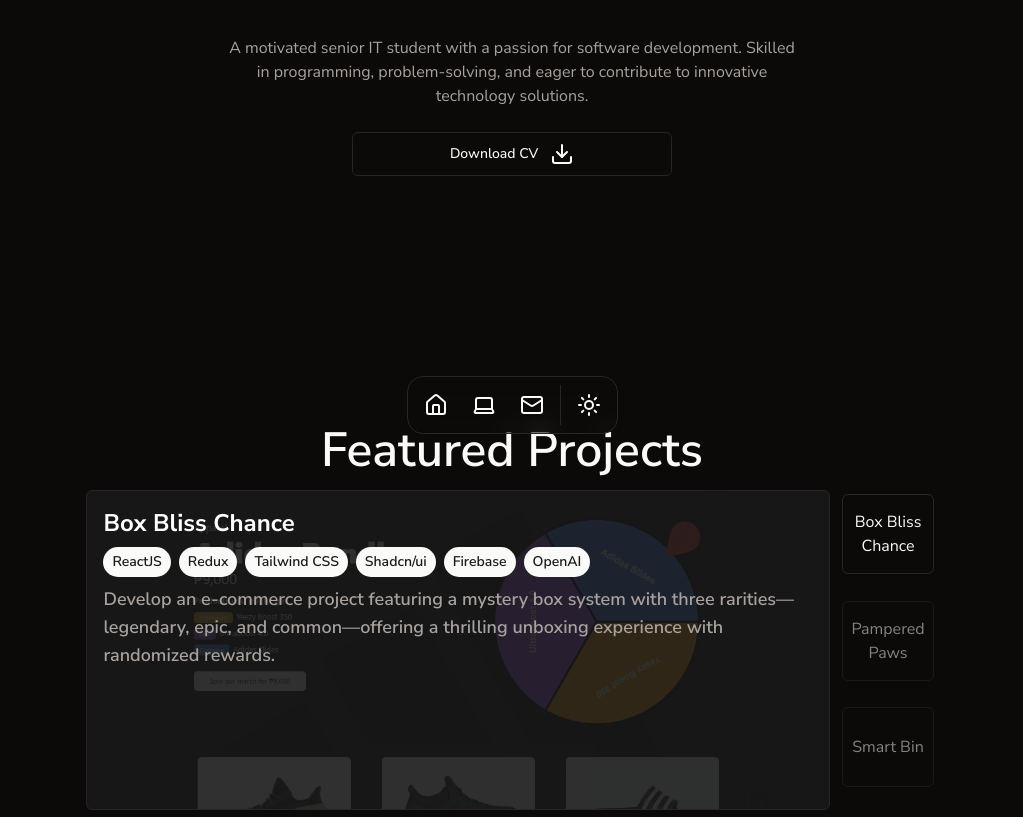
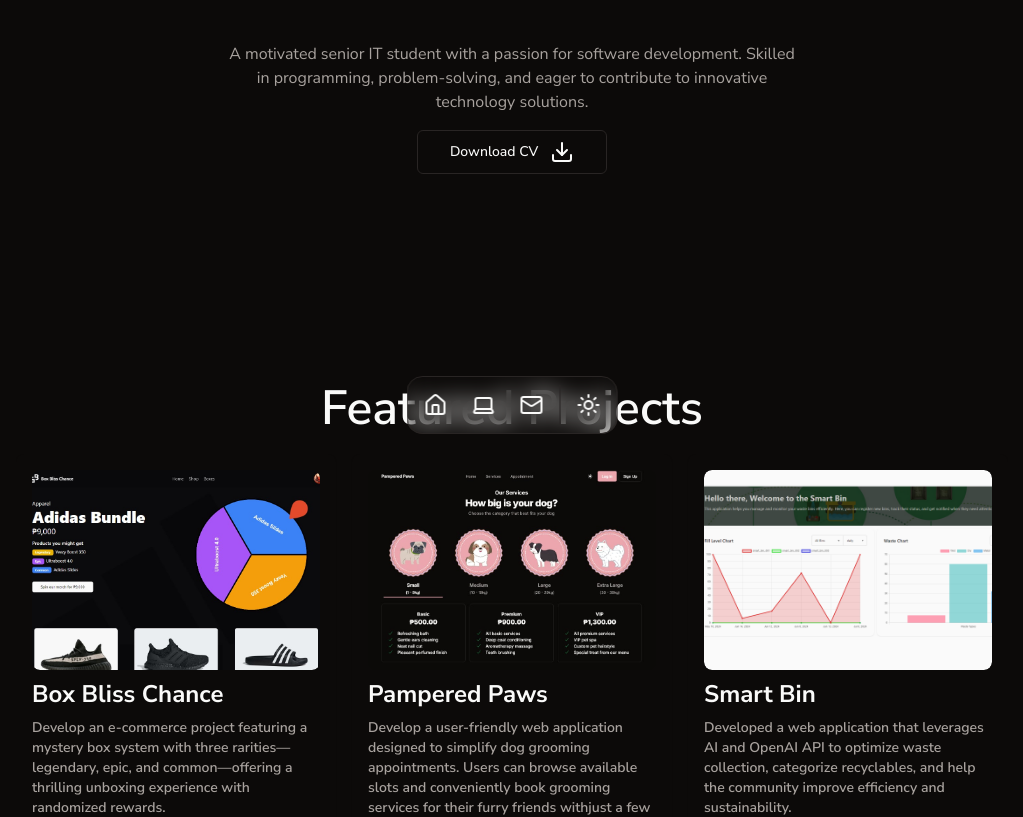
Before and after one commit to patriki28/portfolio, a React (Vite) app: page / in a window 1280 px wide. Shown: the part 326-1143 px from the top of the page, without its empty margins (128-1151 px from the left). Built offline with nearby package versions, Linux system fonts and the light colour scheme.

Commit message:
style: change the logo, and carousel layout.

```diff
--- a/package.json
+++ b/package.json
@@ -44,7 +44,8 @@
     "react-intersection-observer": "^9.13.1",
     "react-scroll": "^1.9.0",
     "tailwind-merge": "^2.5.5",
-    "tailwindcss-animate": "^1.0.7"
+    "tailwindcss-animate": "^1.0.7",
+    "yet-another-react-lightbox": "^1.14.0"
   },
   "devDependencies": {
     "@eslint/js": "^9.15.0",
--- a/src/components/sections/ContactMe.jsx
+++ b/src/components/sections/ContactMe.jsx
@@ -5,8 +5,10 @@
 export default function ContactMe() {
   return (
     <section id="contactme" className="text-center">
-      <h1 className="text-5xl font-semibold">Contact Me</h1>
-      <p className="my-6 text-muted-foreground">
+      <h1 className="text-[clamp(1rem,8vw,3rem)] font-semibold leading-tight">
+        Contact Me
+      </h1>
+      <p className="my-2 text-muted-foreground sm:my-4">
         If you have any questions, please feel free to reach out to me through
         my socials below.
       </p>
--- a/src/components/sections/Hero.jsx
+++ b/src/components/sections/Hero.jsx
@@ -22,20 +22,19 @@
       <Meteors number={30} />
 
       <article className="relative flex flex-col items-center justify-center text-center">
-        <h1 className="text-5xl font-semibold">Web Developer</h1>
-        <h1 className="text-8xl font-bold leading-tight">Patrick Diesta</h1>
-        <p className="my-6 max-w-xl text-muted-foreground">
+        <h1 className="text-[clamp(1rem,8vw,3rem)] font-semibold leading-tight">
+          Web Developer
+        </h1>
+        <h1 className="text-[clamp(2.1875rem,12vw,6rem)] font-bold leading-tight">
+          Patrick Diesta
+        </h1>
+        <p className="my-4 max-w-xl text-muted-foreground">
           A motivated senior IT student with a passion for software development.
           Skilled in programming, problem-solving, and eager to contribute to
           innovative technology solutions.
         </p>
 
-        <Button
-          size="lg"
-          variant="outline"
-          className="w-full max-w-xs"
-          onClick={handleDownload}
-        >
+        <Button size="lg" variant="outline" onClick={handleDownload}>
           Download CV
           <Download className="ml-3" />
         </Button>
--- a/src/components/sections/Projects.jsx
+++ b/src/components/sections/Projects.jsx
@@ -1,12 +1,4 @@
-import { projects } from '@/data/projects';
-import {
-  Carousel,
-  CarouselMainContainer,
-  CarouselThumbsContainer,
-  SliderMainItem,
-  SliderThumbItem,
-} from '../ui/carousel';
-import { Badge } from '../ui/badge';
+import { ProjectList } from '../ui/project-list';
 
 export default function Projects() {
   return (
@@ -14,56 +6,10 @@
       id="projects"
       className="flex min-h-[30rem] flex-col items-center justify-center"
     >
-      <h1 className="mb-4 text-5xl font-semibold">Featured Projects</h1>
-
-      <Carousel
-        orientation="vertical"
-        className="flex items-center justify-center gap-2"
-      >
-        <div className="relative basis-3/4">
-          <CarouselMainContainer className="h-80">
-            {projects.map((project, index) => (
-              <SliderMainItem
-                key={index}
-                className="relative h-52 overflow-hidden rounded-md border border-muted bg-[#191919] p-4"
-              >
-                <img
-                  src={project.img}
-                  alt={project.title}
-                  className="absolute inset-0 h-full w-full rounded-lg object-cover opacity-10"
-                />
-
-                <div className="relative z-10 text-white">
-                  <h1 className="text-2xl font-bold">{project.title}</h1>
-                  <div className="my-2 flex list-none flex-wrap gap-2">
-                    {project.techStack.map((tech, idx) => (
-                      <Badge key={idx} className="px-2 py-1 text-sm">
-                        {tech}
-                      </Badge>
-                    ))}
-                  </div>
-                  <p className="text-lg font-semibold text-muted-foreground">
-                    {project.description}
-                  </p>
-                </div>
-              </SliderMainItem>
-            ))}
-          </CarouselMainContainer>
-        </div>
-        <CarouselThumbsContainer className="h-80 basis-1/4">
-          {projects.map((project, index) => (
-            <SliderThumbItem
-              key={index}
-              index={index}
-              className="rounded-md bg-transparent"
-            >
-              <span className="flex h-full w-full cursor-pointer items-center justify-center rounded-md border border-muted bg-background p-2 text-center">
-                {project.title}
-              </span>
-            </SliderThumbItem>
-          ))}
-        </CarouselThumbsContainer>
-      </Carousel>
+      <h1 className="mb-2 text-[clamp(1rem,8vw,3rem)] font-semibold leading-tight sm:mb-4">
+        Featured Projects
+      </h1>
+      <ProjectList />
     </section>
   );
 }
--- a/src/components/ui/animate-section.jsx
+++ b/src/components/ui/animate-section.jsx
@@ -2,7 +2,7 @@
 import { useEffect } from 'react';
 import { useInView } from 'react-intersection-observer';
 
-function AnimateSection({ children, threshold = 0.2 }) {
+function AnimateSection({ children, threshold = 0.5 }) {
   const controls = useAnimation();
   const [ref, inView] = useInView({ triggerOnce: true, threshold });
 
--- a/src/components/ui/bottom-nav.jsx
+++ b/src/components/ui/bottom-nav.jsx
@@ -6,8 +6,10 @@
 
 export function BottomNav() {
   return (
-    <nav className="sticky bottom-10">
-      <Dock direction="middle">
+    <Dock
+      direction="middle"
+      className="fixed bottom-10 left-1/2 -translate-x-1/2"
+    >
       {nav.map((item) => (
         <DockIcon key={item.id}>
           <Link
@@ -27,6 +29,5 @@
         <ThemeController />
       </DockIcon>
     </Dock>
-    </nav>
   );
 }
--- a/src/components/ui/carousel.jsx
+++ b/src/components/ui/carousel.jsx
@@ -1,139 +1,118 @@
-'use client';
+import * as React from 'react';
+import useEmblaCarousel from 'embla-carousel-react';
+import { ArrowLeft, ArrowRight } from 'lucide-react';
 
-import {
-  forwardRef,
-  useCallback,
-  useContext,
-  useEffect,
-  useState,
-  createContext,
-} from 'react';
+import { cn } from '@/lib/utils';
 import { Button } from '@/components/ui/button';
-import useEmblaCarousel from 'embla-carousel-react';
-import { ChevronRightIcon, ChevronLeftIcon } from 'lucide-react';
-import { cn } from '@/lib/utils';
 
-const CarouselContext = createContext(null);
+const CarouselContext = React.createContext(null);
 
-const useCarousel = () => {
-  const context = useContext(CarouselContext);
+function useCarousel() {
+  const context = React.useContext(CarouselContext);
+
   if (!context) {
-    throw new Error('useCarousel must be used within a CarouselProvider');
+    throw new Error('useCarousel must be used within a <Carousel />');
   }
+
   return context;
-};
+}
 
-const Carousel = forwardRef(
+const Carousel = React.forwardRef(
   (
     {
-      carouselOptions,
       orientation = 'horizontal',
-      dir,
+      opts,
+      setApi,
       plugins,
+      className,
       children,
-      className,
       ...props
     },
     ref,
   ) => {
-    const [emblaMainRef, emblaMainApi] = useEmblaCarousel(
+    const [carouselRef, api] = useEmblaCarousel(
       {
-        ...carouselOptions,
-        axis: orientation === 'vertical' ? 'y' : 'x',
-        direction: carouselOptions?.direction ?? dir,
+        ...opts,
+        axis: orientation === 'horizontal' ? 'x' : 'y',
       },
       plugins,
     );
-    const [emblaThumbsRef, emblaThumbsApi] = useEmblaCarousel(
-      {
-        ...carouselOptions,
-        axis: orientation === 'vertical' ? 'y' : 'x',
-        direction: carouselOptions?.direction ?? dir,
-        containScroll: 'keepSnaps',
-        dragFree: true,
+    const [canScrollPrev, setCanScrollPrev] = React.useState(false);
+    const [canScrollNext, setCanScrollNext] = React.useState(false);
+
+    const onSelect = React.useCallback((api) => {
+      if (!api) {
+        return;
+      }
+
+      setCanScrollPrev(api.canScrollPrev());
+      setCanScrollNext(api.canScrollNext());
+    }, []);
+
+    const scrollPrev = React.useCallback(() => {
+      api?.scrollPrev();
+    }, [api]);
+
+    const scrollNext = React.useCallback(() => {
+      api?.scrollNext();
+    }, [api]);
+
+    const handleKeyDown = React.useCallback(
+      (event) => {
+        if (event.key === 'ArrowLeft') {
+          event.preventDefault();
+          scrollPrev();
+        } else if (event.key === 'ArrowRight') {
+          event.preventDefault();
+          scrollNext();
+        }
       },
-      plugins,
+      [scrollPrev, scrollNext],
     );
 
-    const [canScrollPrev, setCanScrollPrev] = useState(false);
-    const [canScrollNext, setCanScrollNext] = useState(false);
-    const [activeIndex, setActiveIndex] = useState(0);
+    React.useEffect(() => {
+      if (!api || !setApi) {
+        return;
+      }
 
-    const ScrollNext = useCallback(
-      () => emblaMainApi?.scrollNext(),
-      [emblaMainApi],
-    );
-    const ScrollPrev = useCallback(
-      () => emblaMainApi?.scrollPrev(),
-      [emblaMainApi],
-    );
-    const direction = carouselOptions?.direction ?? dir;
+      setApi(api);
+    }, [api, setApi]);
 
-    const handleKeyDown = useCallback(
-      (event) => {
-        if (!emblaMainApi) return;
-        if (orientation === 'horizontal') {
-          if (event.key === 'ArrowLeft' || event.key === 'ArrowRight') {
-            event.preventDefault();
-            direction === 'rtl' ? ScrollNext() : ScrollPrev();
+    React.useEffect(() => {
+      if (!api) {
+        return;
       }
-        } else if (orientation === 'vertical') {
-          if (event.key === 'ArrowUp' || event.key === 'ArrowDown') {
-            event.preventDefault();
-            event.key === 'ArrowUp' ? ScrollPrev() : ScrollNext();
-          }
-        }
-      },
-      [emblaMainApi, orientation, direction, ScrollNext, ScrollPrev],
-    );
 
-    const onThumbClick = useCallback(
-      (index) => emblaMainApi?.scrollTo(index),
-      [emblaMainApi],
-    );
-    const onSelect = useCallback(() => {
-      const selected = emblaMainApi?.selectedScrollSnap();
-      setActiveIndex(selected);
-      emblaThumbsApi?.scrollTo(selected);
-      setCanScrollPrev(emblaMainApi?.canScrollPrev());
-      setCanScrollNext(emblaMainApi?.canScrollNext());
-    }, [emblaMainApi, emblaThumbsApi]);
+      onSelect(api);
+      api.on('reInit', onSelect);
+      api.on('select', onSelect);
 
-    useEffect(() => {
-      if (!emblaMainApi) return;
-      emblaMainApi.on('select', onSelect);
-      emblaMainApi.on('reInit', onSelect);
-      return () => emblaMainApi.off('select', onSelect);
-    }, [emblaMainApi, onSelect]);
+      return () => {
+        api?.off('select', onSelect);
+      };
+    }, [api, onSelect]);
 
     return (
       <CarouselContext.Provider
         value={{
-          emblaMainApi,
-          mainRef: emblaMainRef,
-          thumbsRef: emblaThumbsRef,
-          scrollNext: ScrollNext,
-          scrollPrev: ScrollPrev,
+          carouselRef,
+          api: api,
+          opts,
+          orientation:
+            orientation || (opts?.axis === 'y' ? 'vertical' : 'horizontal'),
+          scrollPrev,
+          scrollNext,
+          canScrollPrev,
           canScrollNext,
-          canScrollPrev,
-          activeIndex,
-          onThumbClick,
-          handleKeyDown,
-          carouselOptions,
-          direction,
-          orientation,
         }}
       >
         <div
+          ref={ref}
+          onKeyDownCapture={handleKeyDown}
+          className={cn('relative', className)}
+          role="region"
+          aria-roledescription="carousel"
           {...props}
-          ref={ref}
-          tabIndex={0}
-          className={cn(
-            'relative grid w-full gap-2 focus:outline-none',
-            className,
-          )}
-          dir={direction}
-          onKeyDownCapture={handleKeyDown}
         >
           {children}
         </div>
@@ -141,115 +120,49 @@
     );
   },
 );
-
 Carousel.displayName = 'Carousel';
 
-const CarouselMainContainer = forwardRef(
-  ({ className, children, ...props }, ref) => {
-    const { mainRef, orientation, direction } = useCarousel();
+const CarouselContent = React.forwardRef(({ className, ...props }, ref) => {
+  const { carouselRef, orientation } = useCarousel();
 
   return (
-      <div {...props} ref={mainRef} className="overflow-hidden" dir={direction}>
+    <div ref={carouselRef} className="overflow-hidden">
       <div
         ref={ref}
         className={cn(
           'flex',
-            orientation === 'vertical' && 'flex-col',
+          orientation === 'horizontal' ? '-ml-4' : '-mt-4 flex-col',
           className,
         )}
-        >
-          {children}
-        </div>
+        {...props}
+      />
     </div>
   );
-  },
-);
+});
+CarouselContent.displayName = 'CarouselContent';
 
-CarouselMainContainer.displayName = 'CarouselMainContainer';
-
-const CarouselThumbsContainer = forwardRef(
-  ({ className, children, ...props }, ref) => {
-    const { thumbsRef, orientation, direction } = useCarousel();
-
-    return (
-      <div
-        {...props}
-        ref={thumbsRef}
-        className="overflow-hidden"
-        dir={direction}
-      >
-        <div
-          ref={ref}
-          className={cn(
-            'flex',
-            orientation === 'vertical' && 'flex-col',
-            className,
-          )}
-        >
-          {children}
-        </div>
-      </div>
-    );
-  },
-);
-
-CarouselThumbsContainer.displayName = 'CarouselThumbsContainer';
-
-const SliderMainItem = forwardRef(({ className, children, ...props }, ref) => {
+const CarouselItem = React.forwardRef(({ className, ...props }, ref) => {
   const { orientation } = useCarousel();
 
   return (
     <div
-      {...props}
       ref={ref}
+      role="group"
+      aria-roledescription="slide"
       className={cn(
-        `min-w-0 shrink-0 grow-0 basis-full p-1 ${
-          orientation === 'vertical' ? 'pb-1' : 'pr-1'
-        }`,
+        'min-w-0 shrink-0 grow-0 basis-full',
+        orientation === 'horizontal' ? 'pl-4' : 'pt-4',
         className,
       )}
-    >
-      {children}
-    </div>
+      {...props}
+    />
   );
 });
+CarouselItem.displayName = 'CarouselItem';
 
-SliderMainItem.displayName = 'SliderMainItem';
-
-const SliderThumbItem = forwardRef(
-  ({ className, index, children, ...props }, ref) => {
-    const { activeIndex, onThumbClick, orientation } = useCarousel();
-    const isSlideActive = activeIndex === index;
-
-    return (
-      <div
-        {...props}
-        ref={ref}
-        onClick={() => onThumbClick(index)}
-        className={cn(
-          'flex min-w-0 shrink-0 grow-0 basis-1/3 p-1',
-          orientation === 'vertical' ? 'pb-1' : 'pr-1',
-          className,
-        )}
-      >
-        <div
-          className={cn(
-            'relative aspect-square h-20 w-full rounded-md opacity-50 transition-opacity',
-            isSlideActive && '!opacity-100',
-          )}
-        >
-          {children}
-        </div>
-      </div>
-    );
-  },
-);
-
-SliderThumbItem.displayName = 'SliderThumbItem';
-
-const CarouselPrevious = forwardRef(
+const CarouselPrevious = React.forwardRef(
   ({ className, variant = 'outline', size = 'icon', ...props }, ref) => {
-    const { scrollPrev, canScrollPrev, orientation } = useCarousel();
+    const { orientation, scrollPrev, canScrollPrev } = useCarousel();
 
     return (
       <Button
@@ -257,28 +170,27 @@
         variant={variant}
         size={size}
         className={cn(
-          'absolute z-10',
-          orientation === 'vertical'
-            ? '-top-2 left-1/2 -translate-x-1/2 rotate-90'
-            : '-left-2 top-1/2 -translate-y-1/2',
+          'absolute h-8 w-8 rounded-full',
+          orientation === 'horizontal'
+            ? '-left-12 top-1/2 -translate-y-1/2'
+            : '-top-12 left-1/2 -translate-x-1/2 rotate-90',
           className,
         )}
+        disabled={!canScrollPrev}
         onClick={scrollPrev}
-        disabled={!canScrollPrev}
         {...props}
       >
-        <ChevronLeftIcon className="h-4 w-4" />
+        <ArrowLeft className="h-4 w-4" />
         <span className="sr-only">Previous slide</span>
       </Button>
     );
   },
 );
-
 CarouselPrevious.displayName = 'CarouselPrevious';
 
-const CarouselNext = forwardRef(
+const CarouselNext = React.forwardRef(
   ({ className, variant = 'outline', size = 'icon', ...props }, ref) => {
-    const { scrollNext, canScrollNext, orientation } = useCarousel();
+    const { orientation, scrollNext, canScrollNext } = useCarousel();
 
     return (
       <Button
@@ -286,31 +198,28 @@
         variant={variant}
         size={size}
         className={cn(
-          'absolute z-10',
-          orientation === 'vertical'
-            ? '-bottom-2 left-1/2 -translate-x-1/2 rotate-90'
-            : '-right-2 top-1/2 -translate-y-1/2',
+          'absolute h-8 w-8 rounded-full',
+          orientation === 'horizontal'
+            ? '-right-12 top-1/2 -translate-y-1/2'
+            : '-bottom-12 left-1/2 -translate-x-1/2 rotate-90',
           className,
         )}
+        disabled={!canScrollNext}
         onClick={scrollNext}
-        disabled={!canScrollNext}
         {...props}
       >
-        <ChevronRightIcon className="h-4 w-4" />
+        <ArrowRight className="h-4 w-4" />
         <span className="sr-only">Next slide</span>
       </Button>
     );
   },
 );
-
 CarouselNext.displayName = 'CarouselNext';
 
 export {
   Carousel,
-  CarouselMainContainer,
-  CarouselThumbsContainer,
-  SliderMainItem,
-  SliderThumbItem,
+  CarouselContent,
+  CarouselItem,
   CarouselPrevious,
   CarouselNext,
 };
--- /dev/null
+++ b/src/components/ui/project-list.jsx
@@ -0,0 +1,82 @@
+import { useState } from 'react';
+import { projects } from '@/data/projects';
+import { Carousel, CarouselContent, CarouselItem } from './carousel';
+import { Badge } from './badge';
+import { Card, CardContent } from './card';
+import Lightbox from 'yet-another-react-lightbox';
+
+function ProjectCard({ index, project, handleImageClick }) {
+  return (
+    <Card className="h-full border-none">
+      <CardContent className="flex aspect-square flex-col gap-2 p-4">
+        <div
+          onClick={() => handleImageClick(index)}
+          className="relative h-[200px] w-full overflow-hidden rounded-lg"
+        >
+          <img
+            src={project.img}
+            alt={project.title}
+            className="h-full w-full cursor-pointer rounded-lg object-cover transition-transform duration-500 ease-in-out hover:scale-105"
+          />
+        </div>
+
+        <h1 className="text-2xl font-bold">{project.title}</h1>
+
+        <p className="text-sm font-semibold text-muted-foreground">
+          {project.description}
+        </p>
+        <div className="my-2 flex list-none flex-wrap gap-2">
+          {project.techStack.map((tech, idx) => (
+            <Badge key={idx} className="px-2 py-1 text-sm">
+              {tech}
+            </Badge>
+          ))}
+        </div>
+      </CardContent>
+    </Card>
+  );
+}
+
+function ProjectList() {
+  const [open, setOpen] = useState(false);
+  const [currentIndex, setCurrentIndex] = useState(0);
+
+  const images = projects.map((project) => ({
+    src: project.img,
+  }));
+
+  const handleImageClick = (index) => {
+    setCurrentIndex(index);
+    setOpen(true);
+  };
+
+  return (
+    <>
+      <Carousel className="w-full">
+        <CarouselContent>
+          {projects.map((project, index) => (
+            <CarouselItem key={index} className="md:basis-1/2 lg:basis-1/3">
+              <ProjectCard
+                index={index}
+                project={project}
+                handleImageClick={handleImageClick}
+              />
+            </CarouselItem>
+          ))}
+        </CarouselContent>
+      </Carousel>
+
+      {open && (
+        <Lightbox
+          open={open}
+          close={() => setOpen(false)}
+          slides={images}
+          index={currentIndex}
+          onIndexChange={setCurrentIndex}
+        />
+      )}
+    </>
+  );
+}
+
+export { ProjectList, ProjectCard };
--- a/src/main.jsx
+++ b/src/main.jsx
@@ -1,4 +1,5 @@
 import '@/assets/css/tailwind.css';
+import 'yet-another-react-lightbox/styles.css';
 import { StrictMode } from 'react';
 import { createRoot } from 'react-dom/client';
 import { ThemeProvider } from './context/ThemeProvider.jsx';
--- a/tailwind.config.js
+++ b/tailwind.config.js
@@ -56,9 +56,14 @@
         },
       },
       animation: {
+        shine: 'shine 3s linear infinite',
         meteor: 'meteor 5s linear infinite',
       },
       keyframes: {
+        shine: {
+          '0%': { backgroundPosition: '200% 0%' },
+          '100%': { backgroundPosition: '-200% 0%' },
+        },
         meteor: {
           '0%': {
             transform: 'rotate(215deg) translateX(0)',
```
Also changed, not shown: public/logo.png, 1 other file (tests, documents, lock files or other folders). Lines whose indentation alone changed are shown as unchanged.
